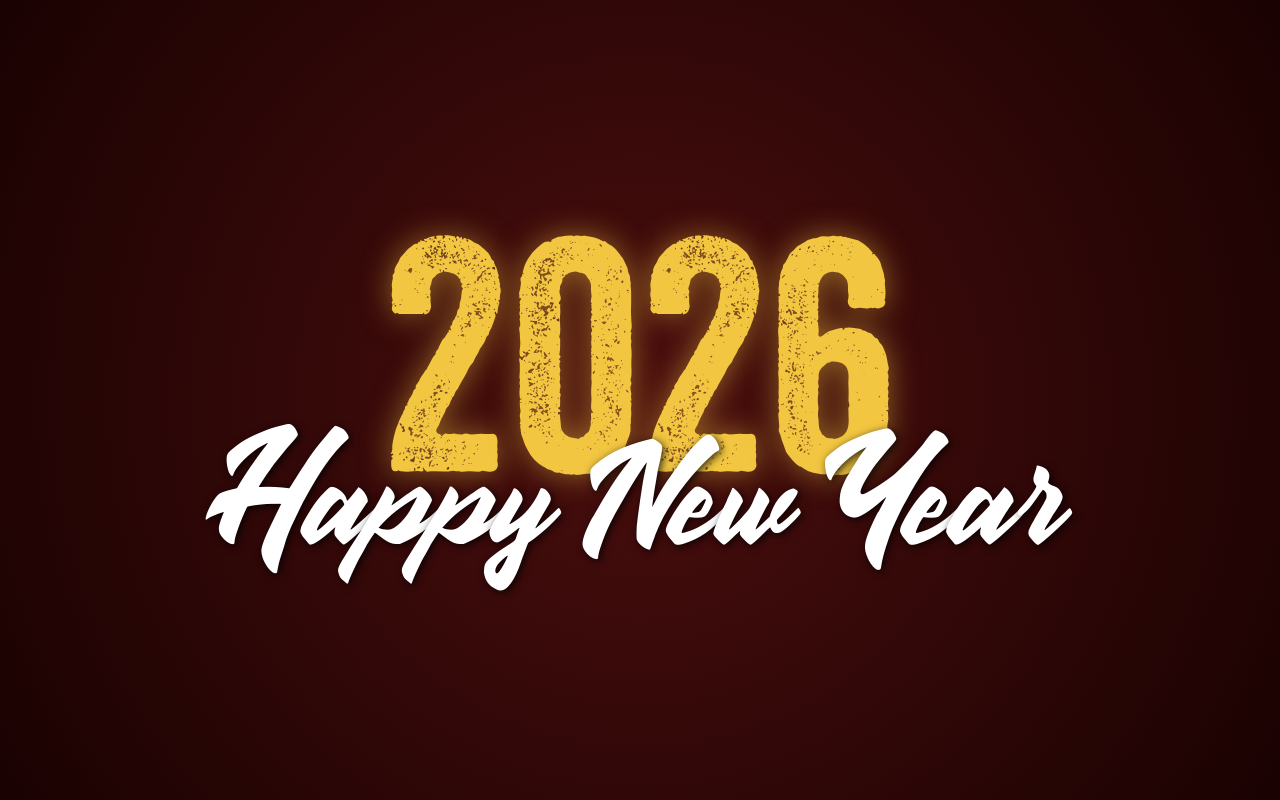
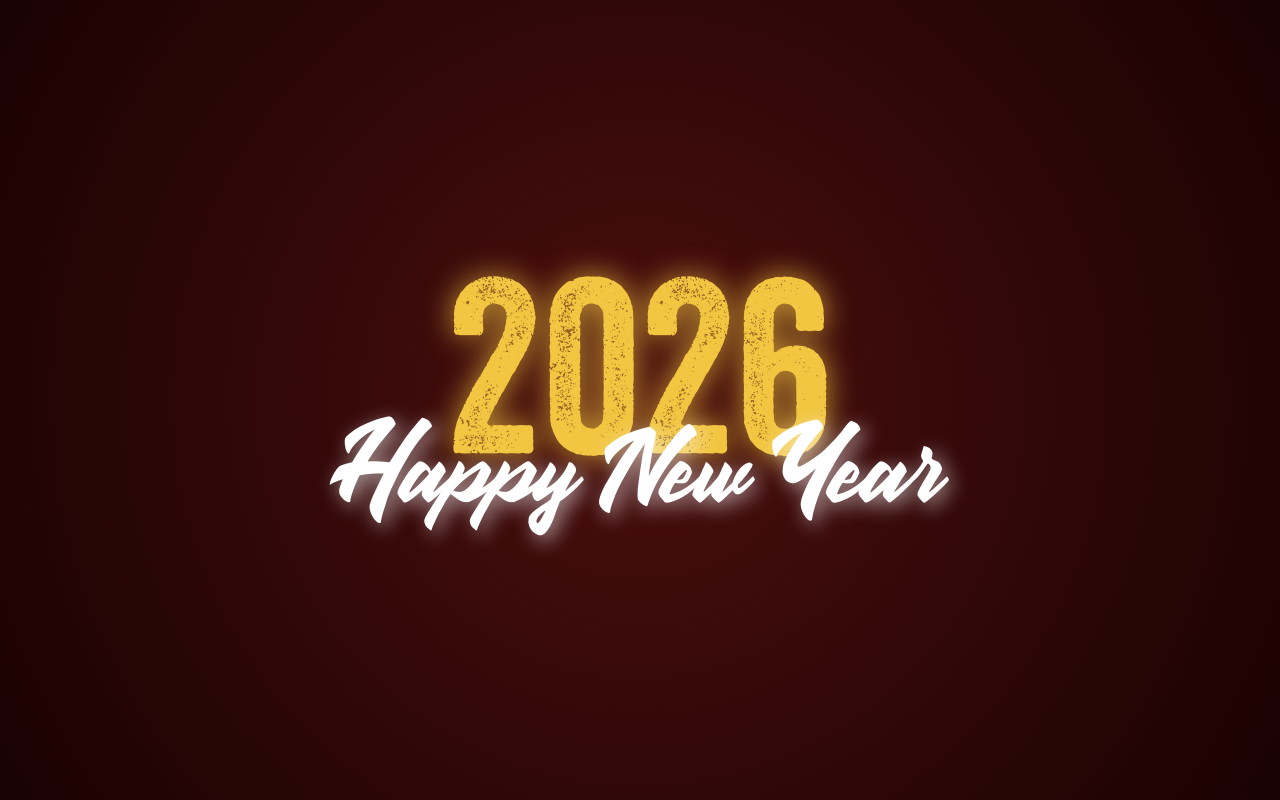
Before and after one commit to qtungnui07/tet-2026, a React (Vite) app: page / in a window 1280 px wide. Built offline with nearby package versions, Linux system fonts and the light colour scheme.

Commit message:
fix glow cac thu

```diff
--- a/src/App.css
+++ b/src/App.css
@@ -40,12 +40,12 @@ body {
 }
 .year {
   font-family: 'y2026', sans-serif;
-  font-size: 20rem;
+  font-size: 15rem;
   margin: 0;
   color: #f2c641;
   z-index: 1;
   line-height: 1;
-  text-shadow: 0 0 30px rgba(242, 198, 65, 0.5);
+  text-shadow: 0 0 30px rgba(242, 198, 65, 0.8);
 }
 
 .greeting {
@@ -55,8 +55,8 @@ body {
   top: 50%;
   left: 50%;
   transform: translate(-50%, -50%);
-  font-size: 7rem;
+  font-size: 5rem;
   color: #fff;
   white-space: nowrap;
-  text-shadow: 2px 2px 9px rgba(0, 0, 0, 0.8);
+  text-shadow: 5px 5px 20px rgba(255, 255, 255, 0.6);
 }
--- a/src/App.tsx
+++ b/src/App.tsx
@@ -20,7 +20,7 @@ function App() {
         rotateX: -90,
         opacity: 0,
         duration: 1,
-        stagger: 0.1,
+        stagger: 0.2,
         ease: "back.out(1.7)"
       });
 
```
Also changed, not shown: 1 other file (tests, documents, lock files or other folders).
